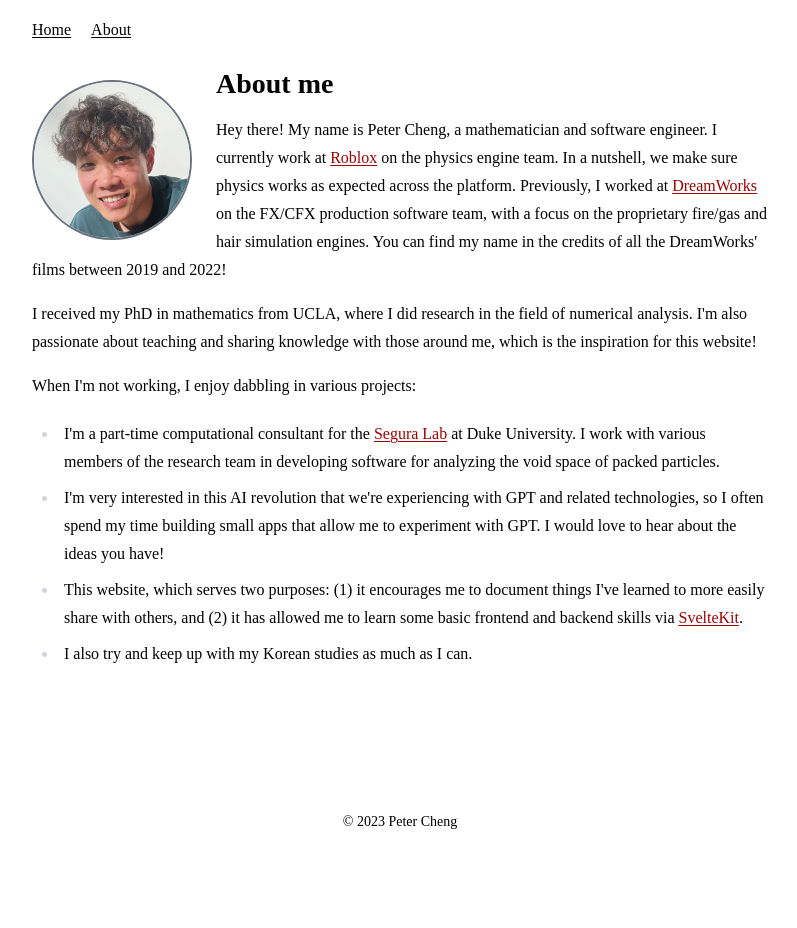
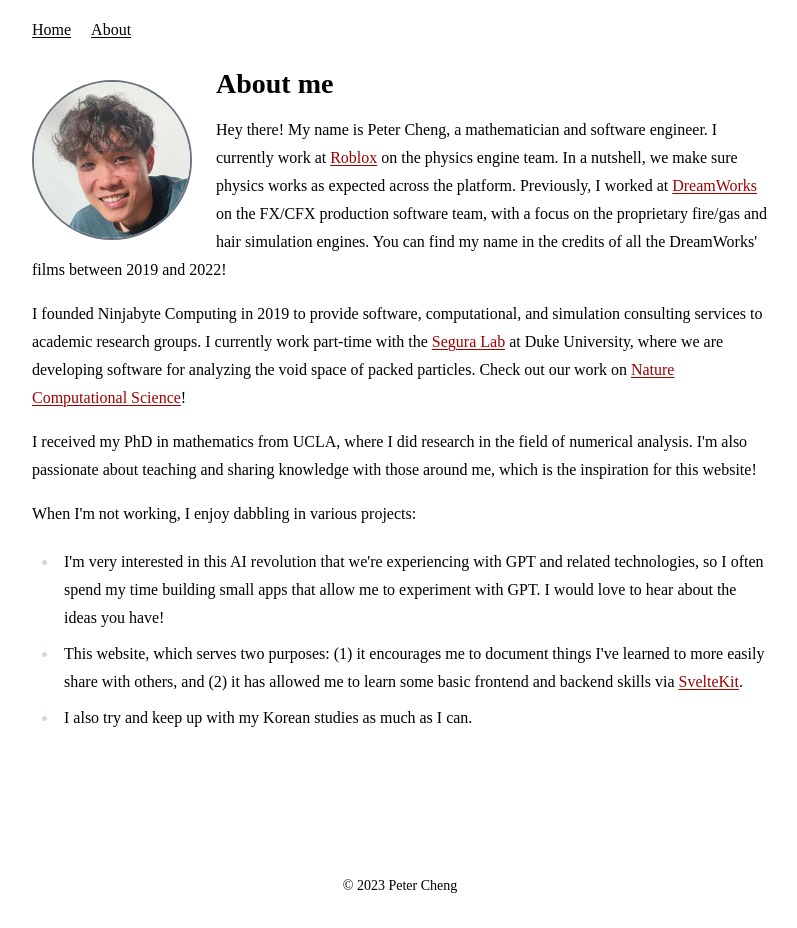
Before and after one commit to pcheng17/blog.petercheng.me, a SvelteKit app: page /about in a window 1280 px wide. Shown: the whole page, without its empty margins (240-1037 px from the left). Before the commit the page ends 864 px from the top, so only its background shows below. Built offline with nearby package versions, Linux system fonts and the light colour scheme; a web font is replaced by a local one.

Commit message:
Update about me

```diff
--- a/src/routes/about/+page.svelte
+++ b/src/routes/about/+page.svelte
@@ -39,6 +39,13 @@
       2019 and 2022!
     </p>
     <p class="my-4">
+      I founded Ninjabyte Computing in 2019 to provide software, computational, and simulation consulting
+      services to academic research groups. I currently work part-time with the
+      <a href="https://seguralab.duke.edu/" class="prose-link" target="_blank">Segura Lab</a> at Duke
+      University, where we are developing software for analyzing the void space of packed particles. Check
+      out our work on <a href="https://www.nature.com/articles/s43588-023-00551-x" class="prose-link" target="_blank">Nature Computational Science</a>!
+    </p>
+    <p class="my-4">
       I received my PhD in mathematics from UCLA, where I did research in the field of numerical analysis.
       I'm also passionate about teaching and sharing knowledge with those around me, which is the
       inspiration for this website!
@@ -47,12 +54,6 @@
       When I'm not working, I enjoy dabbling in various projects:
     </p>
     <ul class="list-disc list-outside pl-[26px] mt-5 marker:text-[#d1d5db]">
-      <li class="prose-list">
-        I'm a part-time computational consultant for the
-        <a href="https://seguralab.duke.edu/" class="prose-link" target="_blank">Segura Lab</a>
-        at Duke University. I work with various members of the research team in developing software
-        for analyzing the void space of packed particles.
-      </li>
       <li class="prose-list">
         I'm very interested in this AI revolution that we're experiencing with GPT and related
         technologies, so I often spend my time building small apps that allow me to experiment with
```
